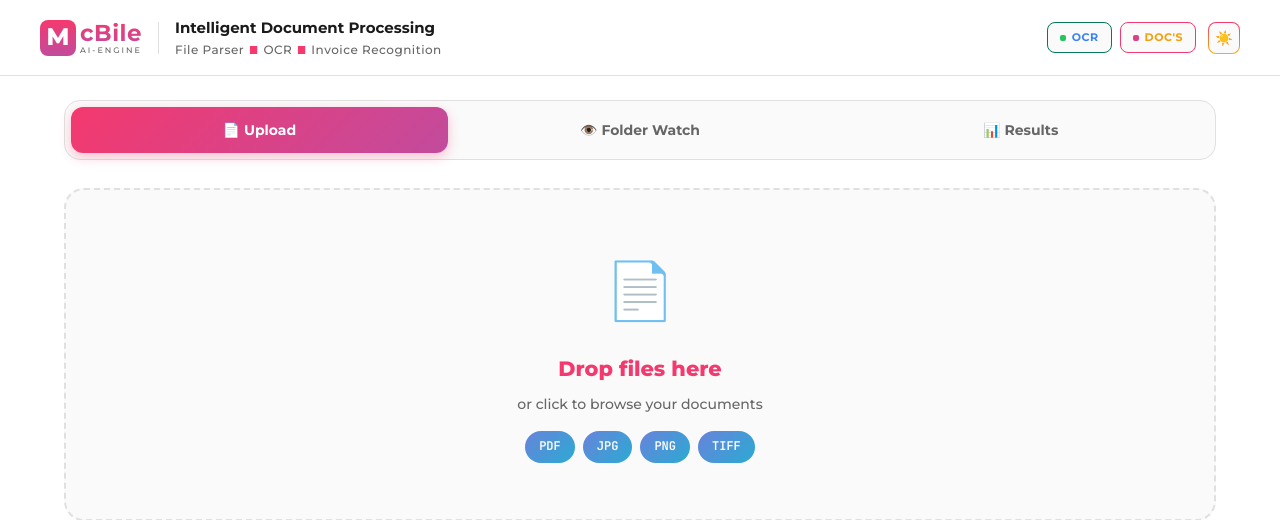
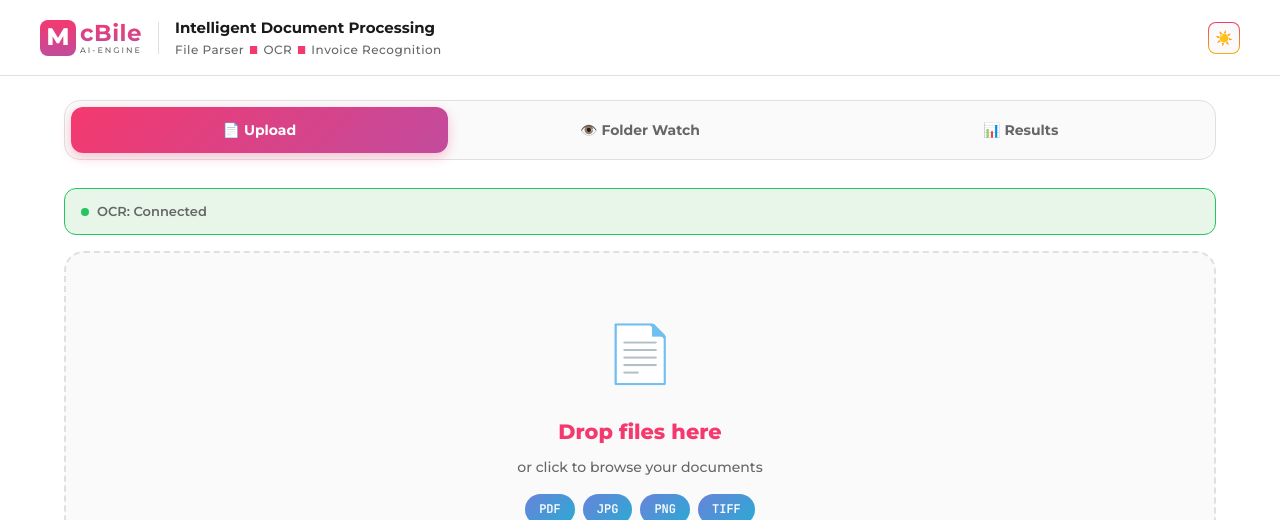
Before and after one commit to mcbile/mae-idp, a FastAPI app: page / in a window 1280 px wide. Shown: the top 520 px of the page. Run offline with FastAPI, Linux system fonts and the light colour scheme; data that the repository does not hold is empty.

Commit message:
Move OCR and Docs status indicators to respective sections
- Move OCR status to Upload section with detailed tooltip
- Move Docs status to Folder Watch section with detailed tooltip
- Clean up header (only logo, title, theme toggle)
- Translate all UI text to English

🤖 Generated with [Claude Code](https://claude.com/claude-code)

Co-Authored-By: Claude Opus 4.5 <noreply@anthropic.com>

```diff
--- a/app/templates/index.html
+++ b/app/templates/index.html
@@ -307,6 +307,74 @@
             font-family: 'JetBrains Mono';
             color: white;
             font-weight: 600;
+        }
+
+        .ocr-status {
+            display: flex;
+            align-items: center;
+            gap: 8px;
+            padding: 12px 16px;
+            background: var(--bg-secondary);
+            border: 1px solid var(--border-color);
+            border-radius: 12px;
+            margin-bottom: 16px;
+            font-size: 13px;
+            font-weight: 600;
+            color: var(--text-muted);
+            position: relative;
+            cursor: help;
+        }
+        .ocr-status.ok { border-color: #22c55e; background: var(--bg-card-green); }
+        .ocr-status.err { border-color: #ef4444; background: var(--bg-card); }
+        .ocr-dot {
+            width: 8px;
+            height: 8px;
+            border-radius: 50%;
+            background: var(--text-muted);
+        }
+        .ocr-status.ok .ocr-dot { background: #22c55e; }
+        .ocr-status.err .ocr-dot { background: #ef4444; }
+        .ocr-tooltip {
+            position: absolute;
+            top: calc(100% + 8px);
+            left: 0;
+            min-width: 280px;
+            padding: 14px;
+            background: var(--bg-primary);
+            border: 1px solid var(--border-color);
+            border-radius: 12px;
+            box-shadow: 0 8px 24px rgba(0, 0, 0, 0.15);
+            font-size: 12px;
+            font-weight: 500;
+            color: var(--text-secondary);
+            opacity: 0;
+            visibility: hidden;
+            transition: all 0.2s;
+            z-index: 100;
+            text-align: left;
+            cursor: default;
+        }
+        .ocr-status:hover .ocr-tooltip {
+            opacity: 1;
+            visibility: visible;
+        }
+        .ocr-tooltip strong {
+            display: block;
+            color: var(--text-primary);
+            margin-bottom: 6px;
+            font-size: 13px;
+        }
+        .ocr-tooltip p {
+            margin: 0 0 8px 0;
+            line-height: 1.5;
+        }
+        .ocr-tooltip ul {
+            margin: 0;
+            padding-left: 16px;
+            line-height: 1.6;
+        }
+        .ocr-tooltip li {
+            margin-bottom: 2px;
         }
 
         .proc {
@@ -843,30 +911,6 @@
                 </div>
             </div>
             <div class="header-right">
-                <div class="status-pills">
-                    <div class="pill ocr" id="ocrPill">
-                        <span class="dot"></span><span>OCR</span>
-                        <div class="pill-tooltip">
-                            <strong>Tesseract OCR Engine</strong>
-                            <span>Система оптического распознавания текста для извлечения данных из документов.</span>
-                            <div class="status-line">
-                                <span class="status-dot" id="ocrStatusDot"></span>
-                                <span id="ocrStatusText">Проверка...</span>
-                            </div>
-                        </div>
-                    </div>
-                    <div class="pill docs" id="watchPill">
-                        <span class="dot"></span><span>Doc's</span>
-                        <div class="pill-tooltip">
-                            <strong>Document Watcher</strong>
-                            <span>Мониторинг папки для автоматической обработки новых документов.</span>
-                            <div class="status-line">
-                                <span class="status-dot" id="docsStatusDot"></span>
-                                <span id="docsStatusText">Не активен</span>
-                            </div>
-                        </div>
-                    </div>
-                </div>
                 <button class="toggle-btn" onclick="toggleTheme()" aria-label="Toggle theme">
                     <span class="icon-sun">☀️</span>
                     <span class="icon-moon">🌙</span>
@@ -883,6 +927,20 @@
         </div>
 
         <div class="panel on" id="p-upload">
+            <div class="ocr-status" id="ocrStatus">
+                <span class="ocr-dot" id="ocrDot"></span>
+                <span id="ocrLabel">OCR: Checking...</span>
+                <div class="ocr-tooltip">
+                    <strong>Tesseract OCR Engine</strong>
+                    <p>Optical Character Recognition system for extracting text data from scanned documents and images.</p>
+                    <ul>
+                        <li>Supports PDF, JPG, PNG, TIFF</li>
+                        <li>Languages: German + English</li>
+                        <li>Extracts: Vendor, Invoice #, VAT ID</li>
+                        <li>QR/Barcode recognition included</li>
+                    </ul>
+                </div>
+            </div>
             <div class="drop" id="dropZone">
                 <div class="drop-icon">📄</div>
                 <h3>Drop files here</h3>
@@ -940,6 +998,20 @@
         </div>
 
         <div class="panel" id="p-watch">
+            <div class="ocr-status" id="docsStatus">
+                <span class="ocr-dot" id="docsDot"></span>
+                <span id="docsLabel">Watcher: Inactive</span>
+                <div class="ocr-tooltip">
+                    <strong>Document Watcher</strong>
+                    <p>Automatic folder monitoring service that watches for new documents and processes them instantly.</p>
+                    <ul>
+                        <li>Auto-detects new files in folder</li>
+                        <li>Processes PDF, JPG, PNG, TIFF</li>
+                        <li>Archives processed documents</li>
+                        <li>Google Drive integration</li>
+                    </ul>
+                </div>
+            </div>
             <div class="gdrive-hint" id="gdriveHint" style="display: none;">
                 <h4>💡 Google Drive Detected</h4>
                 <p>Click a path to use as watch folder:</p>
@@ -1240,15 +1312,15 @@
 
                 // OCR status
                 const ocrOk = d.ocr;
-                document.getElementById('ocrPill').className = 'pill ocr ' + (ocrOk ? 'ok' : 'err');
-                document.getElementById('ocrStatusDot').className = 'status-dot ' + (ocrOk ? 'ok' : 'err');
-                document.getElementById('ocrStatusText').textContent = ocrOk ? 'Подключен' : 'Не найден';
+                // OCR status in upload section
+                document.getElementById('ocrStatus').className = 'ocr-status ' + (ocrOk ? 'ok' : 'err');
+                document.getElementById('ocrLabel').textContent = ocrOk ? 'OCR: Connected' : 'OCR: Not found';
 
                 // Watcher status
                 const w = d.watcher;
-                document.getElementById('watchPill').className = 'pill docs ' + (w.running ? 'ok' : 'err');
-                document.getElementById('docsStatusDot').className = 'status-dot ' + (w.running ? 'ok' : 'err');
-                document.getElementById('docsStatusText').textContent = w.running ? 'Активен: ' + w.watch_path : 'Не активен';
+                // Watcher status in Folder Watch section
+                document.getElementById('docsStatus').className = 'ocr-status ' + (w.running ? 'ok' : 'err');
+                document.getElementById('docsLabel').textContent = w.running ? 'Watcher: Active' : 'Watcher: Inactive';
 
                 if (w.running) {
                     document.getElementById('watchOff').style.display = 'none';
```
Also changed, not shown: other parts of app/templates/index.html (+19 -19 lines).
